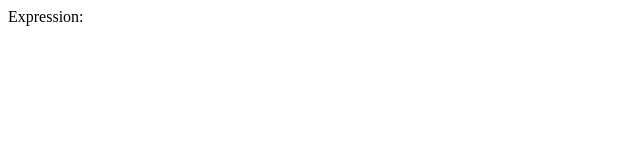
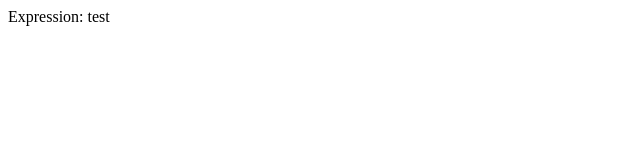
Before and after one commit to tcorral/AngularJS-Training, a plain HTML site: page source/index.html in a window 1280 px wide. Shown: the full height of the page, 0-640 px from the left. Drawn offline with nearby package versions, Linux system fonts and the light colour scheme.

Commit message:
Switch using run to controller to set the variables and binding it to the view.

```diff
--- a/source/index.html
+++ b/source/index.html
@@ -4,7 +4,7 @@
     <meta charset="UTF-8">
     <title>AngularJS Training</title>
 </head>
-<body ng-app="app">
+<body ng-app="app" ng-controller="MyController">
     Expression: {{ var1 }}
     <script src="https://code.angularjs.org/1.2.28/angular.js"></script>
     <script>
```
